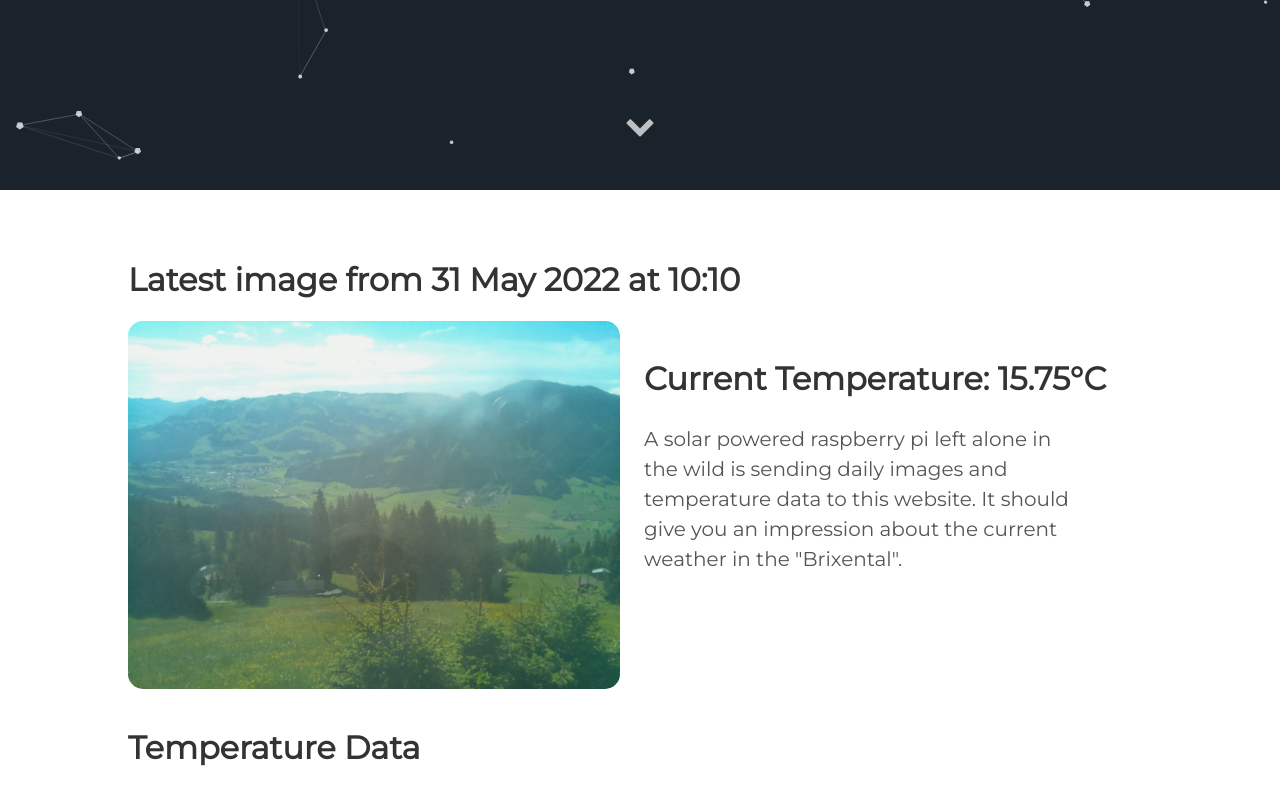
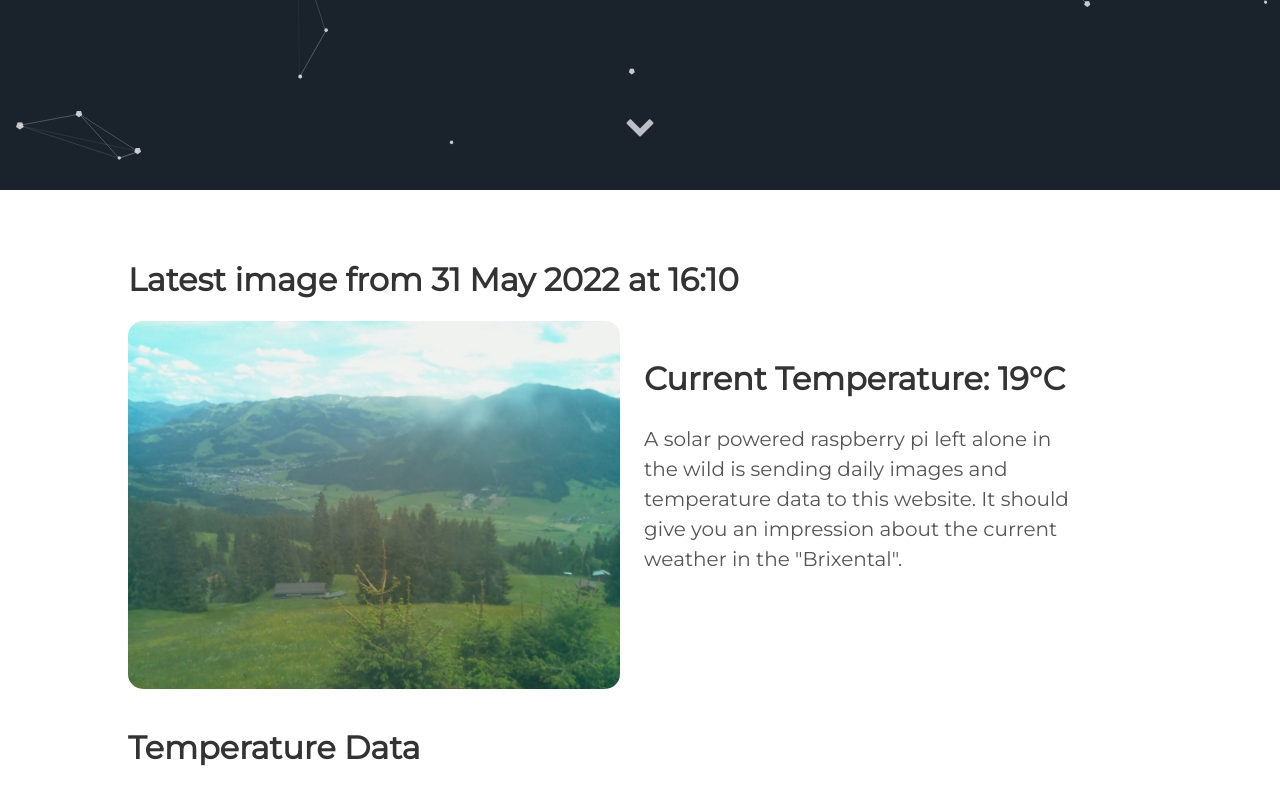
Before and after one commit to vektorious/vektorious.github.io, a Jekyll site: the page built from resources/huette.md, in a window 1280 px wide and 900 px high, scrolled down 710 px. Shown: the top 805 px of the window. Built offline with Jekyll 4.4.1, drawn with Linux system fonts in a browser that asks for light colours.

Commit message:
I'm a bot beep boop

```diff
--- a/resources/huette.md
+++ b/resources/huette.md
@@ -6,13 +6,13 @@ image: '/assets/img/'
 description: 'Live image from the Austrian alps'
 twitter_text: ' '
 ---
-## Latest image from 31 May 2022 at 10:10
+## Latest image from 31 May 2022 at 16:10
 <div class="huette">
   <div class="huette-image">
     <img src="{{ "/assets/img/huette.jpg" | prepend: site.baseurl }}">
   </div>
   <div class="huette-text">
-        <h2>Current Temperature: 15.75°C</h2>
+        <h2>Current Temperature: 19°C</h2>
         <p>A solar powered raspberry pi left alone in the wild is sending daily images and temperature data to this website. It should give you an impression about the current weather in the "Brixental".</p>
 
   </div>
```
Also changed, not shown: rpi-script/2022-05-31_160918.txt (renamed from rpi-script/2022-05-31_100920.txt, +5 -5 lines), rpi-script/huette.md (+2 -2 lines), assets/img/huette.jpg, assets/img/temp_plot.png, rpi-script/temp_plot.png, 1 other file.
